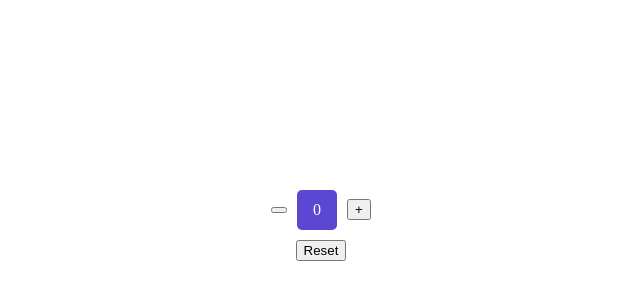
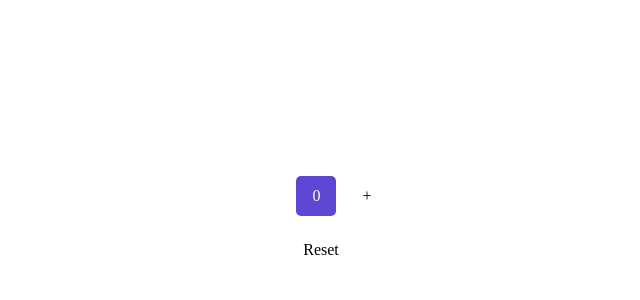
Before and after one commit to Sabrinabendraoua/React-counter, a React (Vite) app: page / in a window 1280 px wide. Shown: the part 180-480 px from the top of the page, without its empty margins (319-959 px from the left). Built offline with nearby package versions, Linux system fonts and the light colour scheme.

Commit message:
button css

```diff
--- a/src/App.css
+++ b/src/App.css
@@ -25,5 +25,7 @@ p {
   color: white;
 }
 button {
-  text-decoration: none;
+  all: unset;
+  padding: 1rem;
+  cursor: pointer;
 }
--- a/src/components/Increment.jsx
+++ b/src/components/Increment.jsx
@@ -5,7 +5,7 @@ const increment = (props) => {
         props.setCounter(props.counter + 1);
       }}
     >
-      {props.counter === 10 ? " " : "+"}
+      {props.counter === 10 ? null : "+"}
     </button>
   );
 };
```
